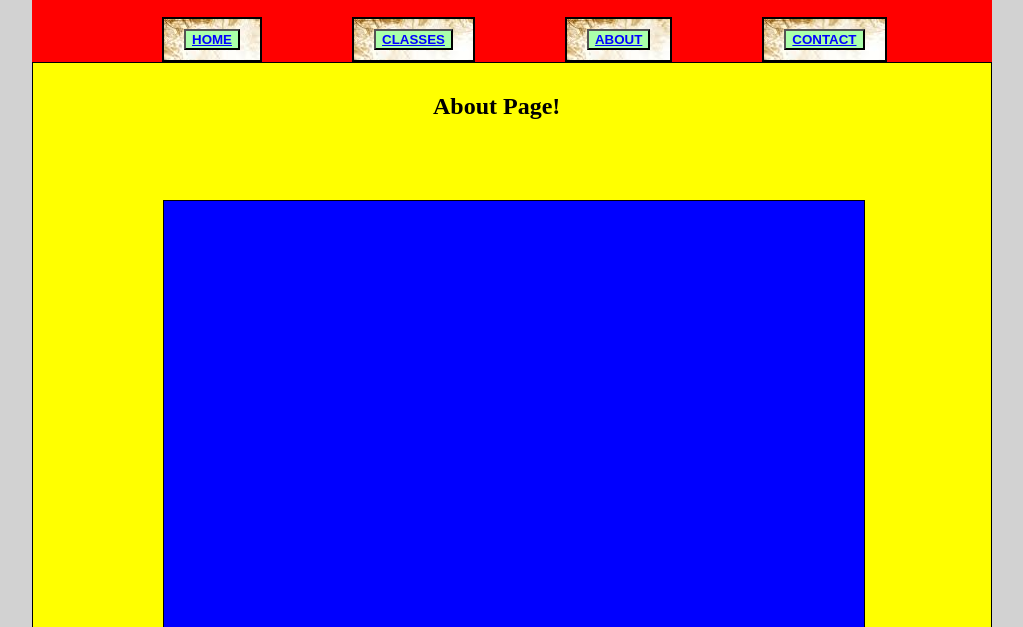
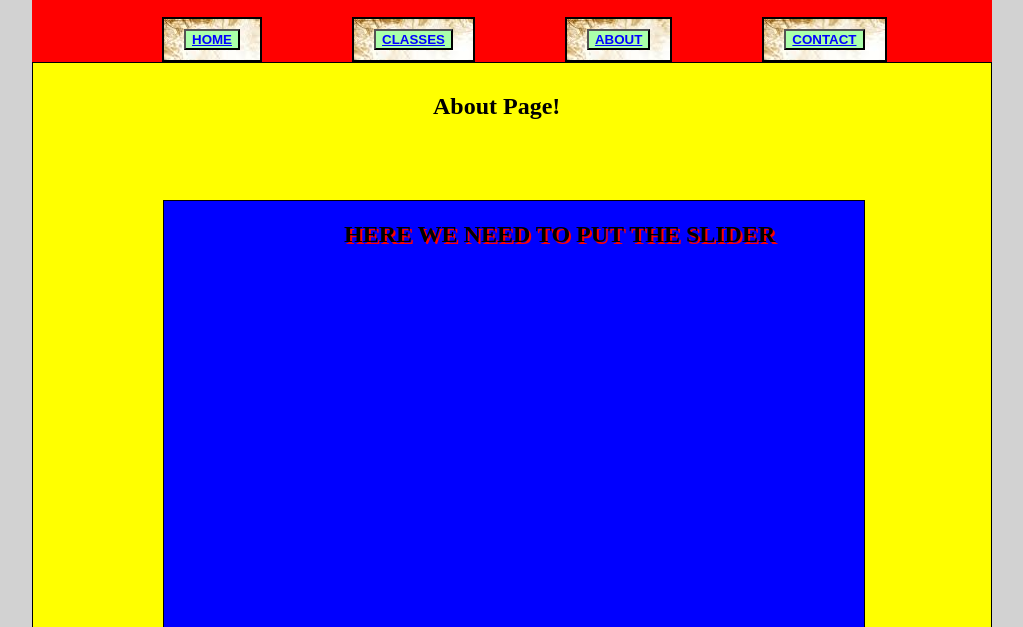
Before and after one commit to mamido/website, a plain HTML site: page index.html in a window 1280 px wide. Shown: the part 173-800 px from the top of the page, without its empty margins (128-1151 px from the left). Drawn offline with Linux system fonts and the light colour scheme.

Commit message:
WE NEED TO PUT THE SLIDER

```diff
--- a/index.html
+++ b/index.html
@@ -54,6 +54,8 @@
 
 			<div id="main">
 
+
+				<h2>HERE WE NEED TO PUT THE SLIDER</h2>
 					</div>
 			<div id="content">
 					<h1>About Website!</h1>
--- a/style.css
+++ b/style.css
@@ -74,7 +74,7 @@ a:active {
 	border:1px solid black;
  background-color:yellow;
 	padding-top:10px;
-	height:800px; /*pinky/purple background height */
+	height:800px;
 	clear:left;
 
 
@@ -98,6 +98,11 @@ height:160px;
 margin-left:180px;
 
  }
+ h2 {
+
+	 text-shadow: 2px 2px #FF0000;
+	 margin-left:180px;
+}
 
 #main_content  h3{
 		position:relative;
```
